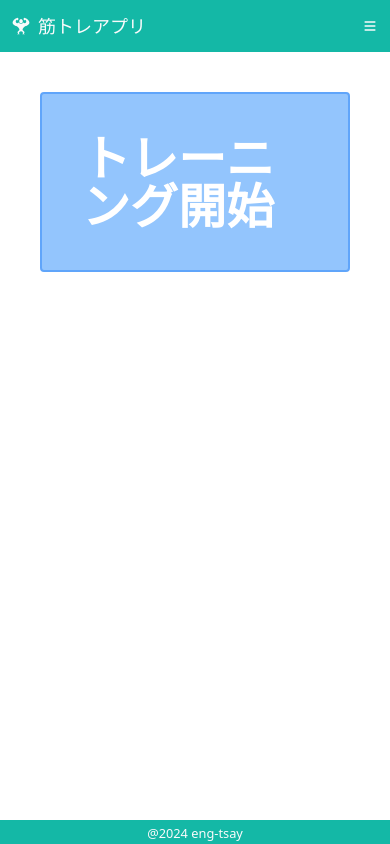
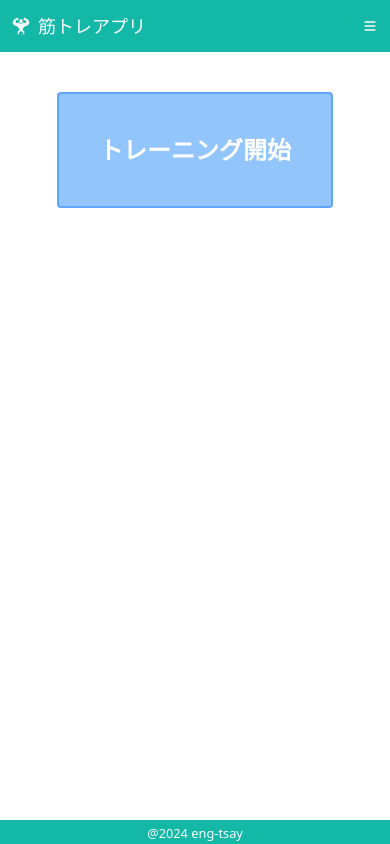
Before and after one commit to kounoti/iron-muscle-app, a Next.js app: page / in a window 390 px wide. Built offline with nearby package versions, Linux system fonts and the light colour scheme.

Commit message:
トレーニング開始ボタンがスマホサイズで違和感なく表示されるように修正

```diff
--- a/package.json
+++ b/package.json
@@ -23,6 +23,7 @@
     "react-dom": "^18",
     "react-icons": "^5.0.1",
     "react-modal": "^3.16.1",
+    "react-responsive": "^9.0.2",
     "uuid": "^9.0.1"
   },
   "devDependencies": {
--- a/src/app/page.jsx
+++ b/src/app/page.jsx
@@ -14,7 +14,7 @@ export default function Home() {
       <div className="flex justify-center items-center m-10">
         <Link
           href="/components/Training"
-          className="bg-blue-300 hover:bg-blue-500 text-white font-bold text-5xl py-10 px-10 rounded border-2 border-blue-400"
+          className="bg-blue-300 hover:bg-blue-500 text-white font-bold py-10 px-10 rounded border-2 border-blue-400 sm:text-5xl text-2xl "
         >
           トレーニング開始
         </Link>
```
Also changed, not shown: 1 other file (tests, documents, lock files or other folders).
